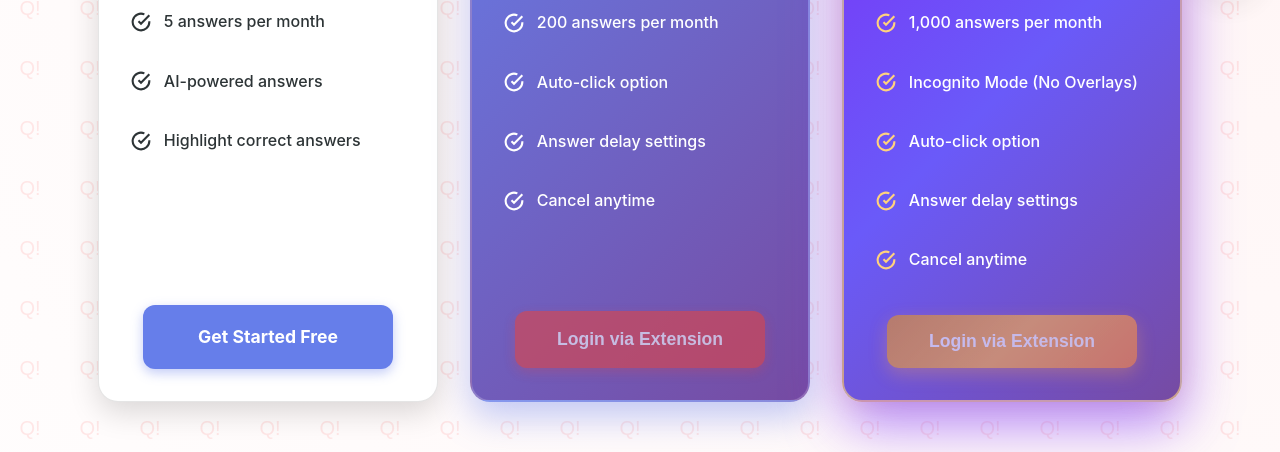
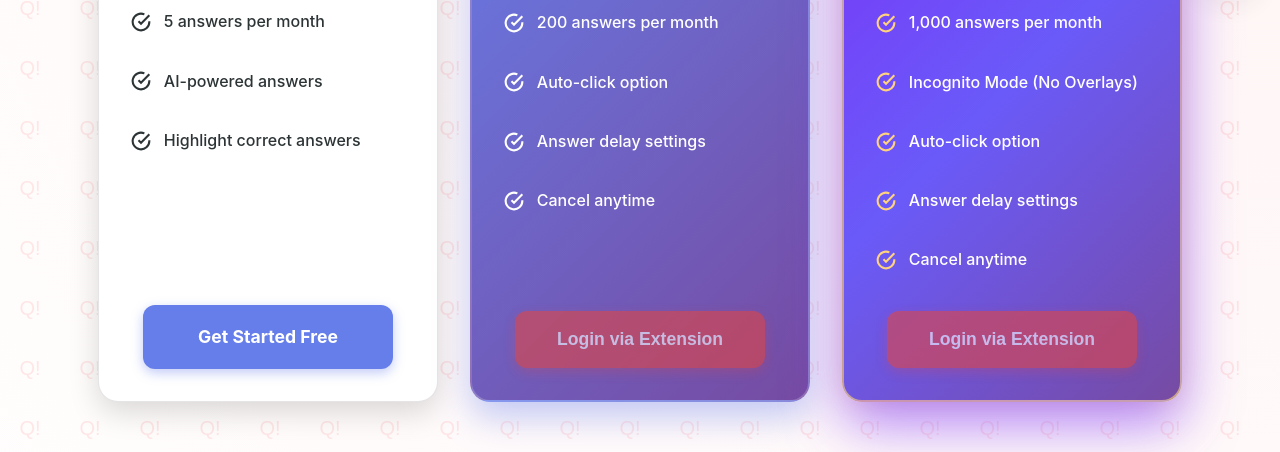
Before and after one commit to im23b-busere/QuizGPT, a browser extension: page docs/pricing.html in a window 1280 px wide. Shown: the part 500-952 px from the top of the page. Drawn offline with Linux system fonts and the light colour scheme.

Commit message:
update button color

```diff
--- a/docs/style.css
+++ b/docs/style.css
@@ -2079,20 +2079,6 @@
 /* Gold accents that make the Ultra plan pop */
 .pricing-card.featured .card-features svg {
     stroke: #ffd27d;
-}
-
-.pricing-card.featured .btn-primary {
-    background: linear-gradient(135deg, #e8941f 0%, #ffb347 50%, #ff8c42 100%);
-    color: #fff;
-    border: none;
-    box-shadow: 0 6px 18px rgba(255, 165, 71, 0.5);
-}
-
-.pricing-card.featured .btn-primary:hover {
-    background: linear-gradient(135deg, #f0a028 0%, #ffa733 50%, #ff7a28 100%);
-    color: #fff;
-    border: none;
-    box-shadow: 0 8px 22px rgba(255, 165, 71, 0.65);
 }
 
 
```
